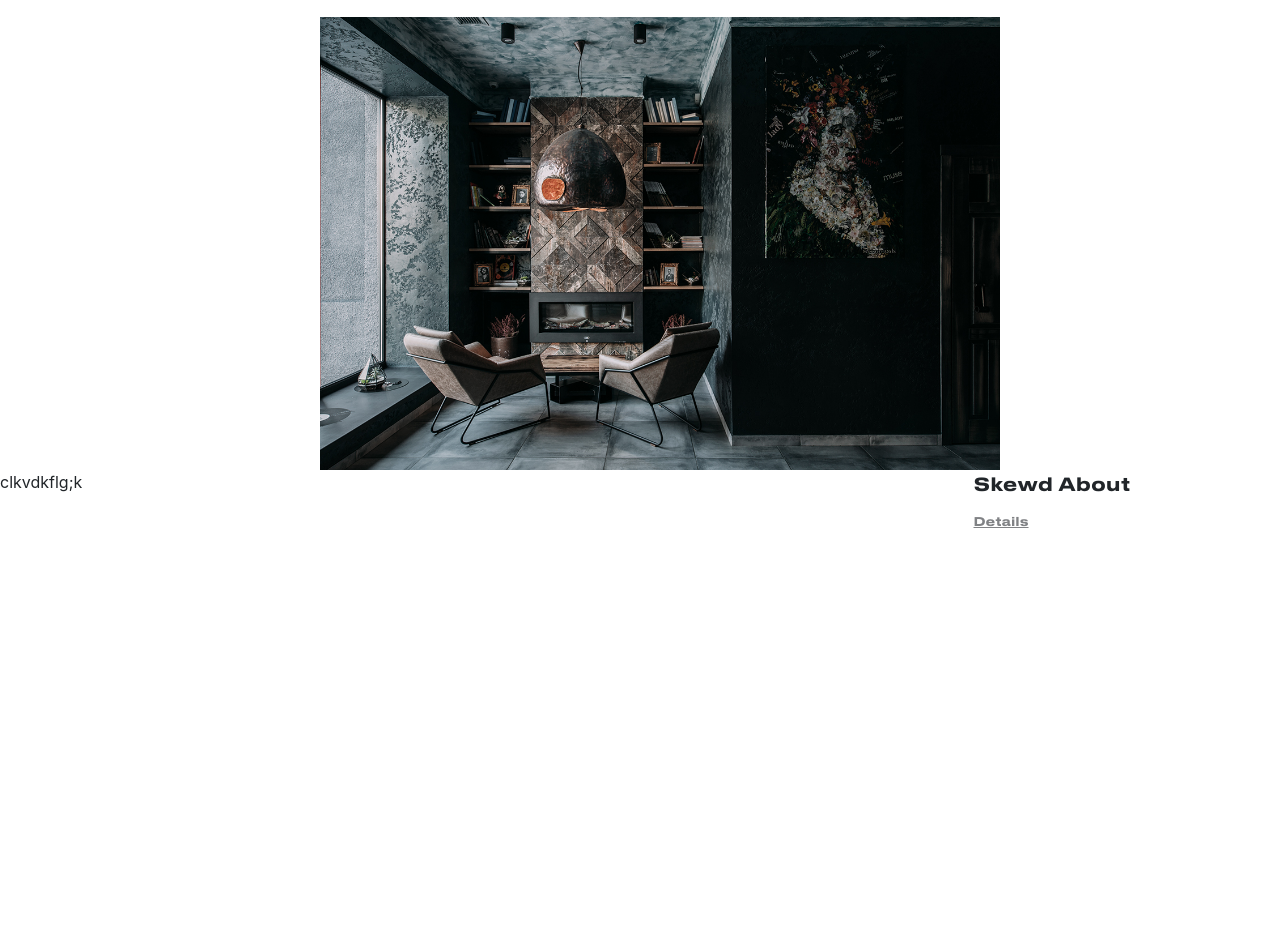
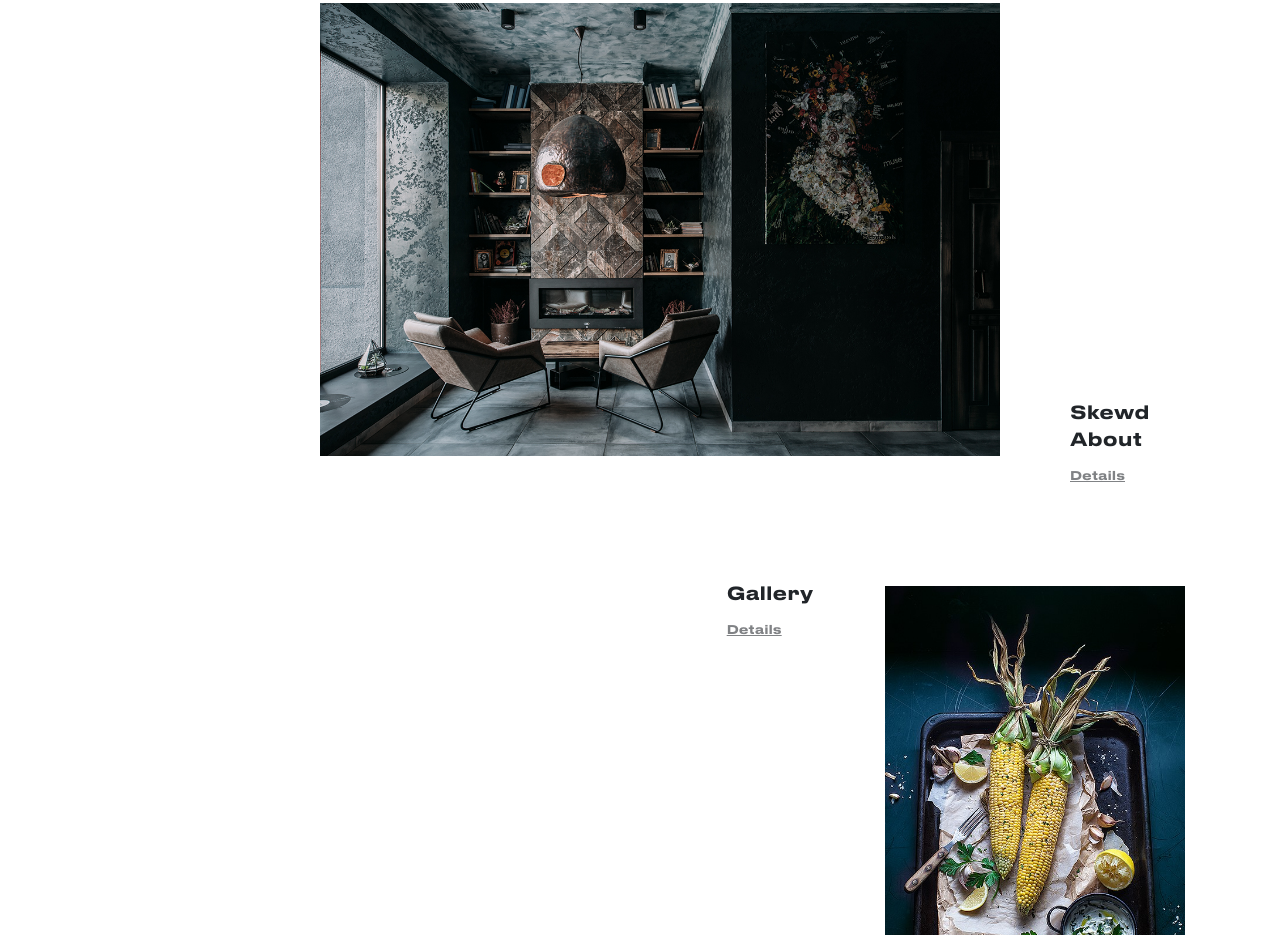
Before and after one commit to avasyutkin/avasyutkin.github.io, a plain HTML site: page index.html in a window 1280 px wide. Shown: the part 1865-2800 px from the top of the page. Before the commit the page ends 2395 px from the top, so only its background shows below. Drawn offline with nearby package versions, Linux system fonts and the light colour scheme.

Commit message:
до соединения бока с апельсином и кукурузой

```diff
--- a/index.html
+++ b/index.html
@@ -59,15 +59,23 @@
     <div class="about-skewd">
         <img class="skewd-about-pic" src="pic/dda37c52497983.5912cea9f1d24.jpg">
         <div class="about-skewd-text">
-        <div>
             Skewd About
-        <div class="about-skewd-text-details">
-            Details
-        </div>
-        </div>
+            <div class="about-skewd-text-details">
+                Details
+            </div>
         </div>
     </div>
-    <div>
-    clkvdkflg;k</div>
+    <div class="gallery">
+        <img class="img-gallery" src="pic/14e1b826185809.56352e5b6a517.jpg">
+        <div class="gallery-text">
+            Gallery
+            <div class="gallery-text-details">
+                Details
+            </div>
+        </div>
+    </div>
+    <div class="sunday-roast">
+        <img class="sunday-roast-img" src="pic/fb2aba98213087.5ee85c8b5f018.jpg">
+    </div>
 </body>
 </html>
--- a/style.css
+++ b/style.css
@@ -42,7 +42,8 @@
 
 .header-text {
     display: inline-block;
-    margin-top: -4.1vh;
+    /*margin-top: -4.1vh;*/
+    margin-top: -31px;
     font-size: 12px;
     font-family: Druk Text Wide Cyr Medium;
     margin-left: 25vw;
@@ -51,14 +52,16 @@
 
 .header {
     position: sticky;
-    /*top: -55px;
-    height: 135px;*/
-    top: -7vh;
+    top: -55px;
+    /*height: 132px;
+    /*top: -7vh;*/
+    background-color: white;
 }
 
 .logo-black {
     height: 26px;
     display: inline-block;
+    background-color: white;
 }
 
 .header-vertical-line {
@@ -71,17 +74,21 @@
 
 .header-get-direction {
     float: left;
+    background-color: white;
 }
 
 .header-contacts {
     float: right;
     right: 0;
+    background-color: white;
 }
 
 .header-hr {
     height: 0.1px;
-    margin-top: 6vh;
+    /*margin-top: 6vh;*/
+    margin-top: 45px;
     background-color: #E6E7E8;
+    margin-bottom: -6px;
 }
 
 .mini-about {
@@ -200,17 +207,50 @@
 }
 
 .about-skewd-text {
-    display: inline-block;
     font-family: Druk Text Wide Cyr Medium;
     font-size: 18px;
-    float: right;
-    margin-right: 55px;
+    float: left;
+    margin-top: -58px;
+    margin-left: 750px;
     margin-bottom: 0px;
 }
 
 .about-skewd-text-details {
     font-size: 12px;
     color: #808285;
-    margin-top: 15px;
+    margin-top: 14px;
     text-decoration: underline;
 }
+
+.img-gallery {
+    width: 300px;
+    float: right;
+}
+
+.gallery {
+    width: 67.6vw;
+    margin-top: 130px;
+    margin-left: 25vw;
+}
+
+.gallery-text {
+    font-family: Druk Text Wide Cyr Medium;
+    font-size: 18px;
+    float: right;
+    margin-top: -7px;
+    margin-right: 72px;
+}
+
+.gallery-text-details {
+    font-size: 12px;
+    color: #808285;
+    margin-top: 14px;
+    text-decoration: underline;
+}
+
+.sunday-roast {
+    clear:both;
+    width: 67.6vw;
+    margin-top: 130px;
+    margin-left: 25vw;
+}
```
Also changed, not shown: pic/14e1b826185809.56352e5b6a517.jpg (added), pic/fb2ab7676.jpg (added), pic/fb2aba98213087.5ee85c8b5f018.jpg (added).
